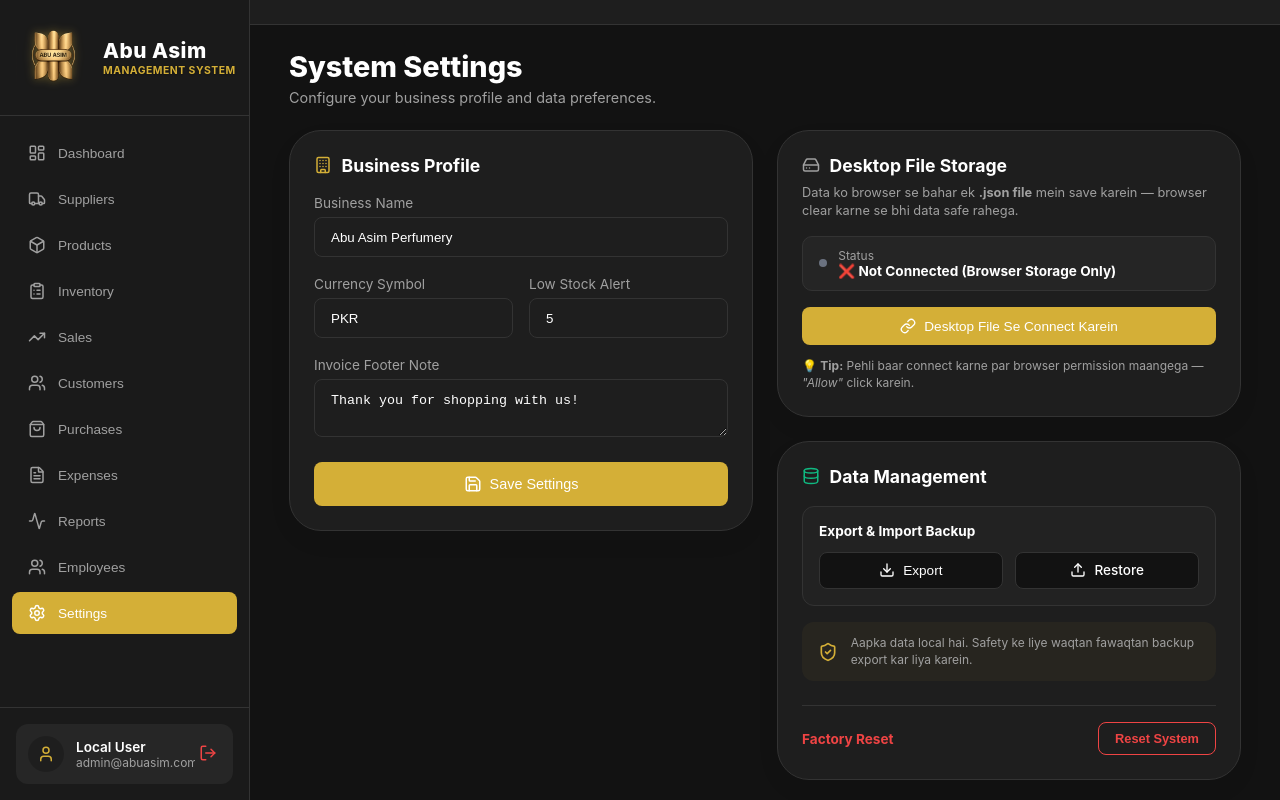
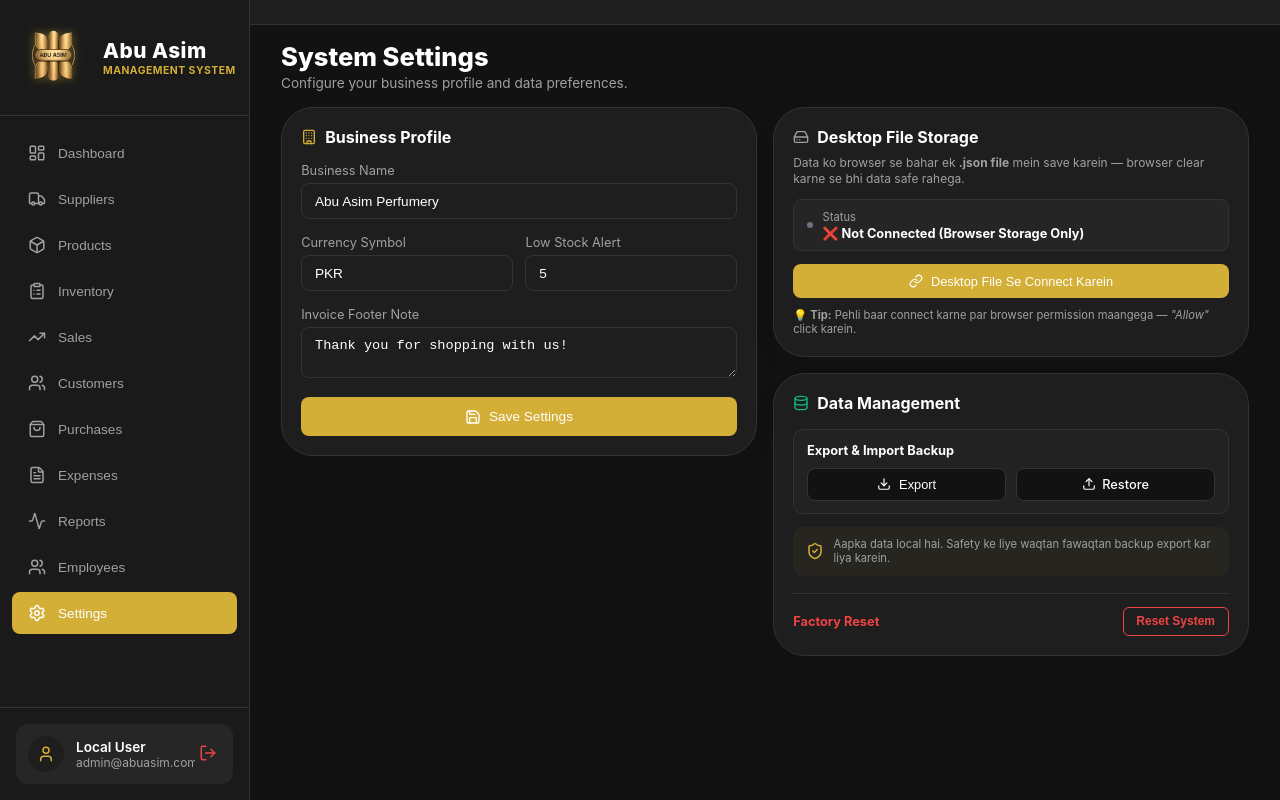
Before and after one commit to muavia123098-ship-it/abu-asim-system, a React (Vite) app: page /#/dashboard in a window 1280 px wide. Both pictures are taken after a click on the button "Settings". Built offline with nearby package versions, Linux system fonts and the light colour scheme.

Commit message:
Add files via upload

```diff
--- a/src/Settings.jsx
+++ b/src/Settings.jsx
@@ -190,134 +190,134 @@ export default function Settings() {
 
   return (
     <Layout>
-      <div style={{ padding: '1.5rem', maxWidth: '1000px', margin: '0 auto' }}>
+      <div style={{ padding: '1rem', maxWidth: '1000px', margin: '0 auto' }}>
 
-        <div style={{ marginBottom: '1.5rem' }}>
-          <h1 style={{ margin: 0, fontSize: '1.8rem', fontWeight: '800' }}>System Settings</h1>
-          <p style={{ color: 'var(--text-muted)', fontSize: '0.9rem', marginTop: '0.3rem' }}>Configure your business profile and data preferences.</p>
+        <div style={{ marginBottom: '1rem' }}>
+          <h1 style={{ margin: 0, fontSize: '1.6rem', fontWeight: '800' }}>System Settings</h1>
+          <p style={{ color: 'var(--text-muted)', fontSize: '0.85rem', margin: '0.2rem 0 0 0' }}>Configure your business profile and data preferences.</p>
         </div>
 
-        <div style={{ display: 'grid', gridTemplateColumns: '1fr 1fr', gap: '1.5rem', alignItems: 'start' }}>
+        <div style={{ display: 'grid', gridTemplateColumns: '1fr 1fr', gap: '1rem', alignItems: 'start' }}>
 
           {/* General Settings */}
-          <div className="glass-panel" style={{ padding: '1.5rem' }}>
-            <h3 style={{ margin: '0 0 1.2rem 0', display: 'flex', alignItems: 'center', gap: '0.6rem', fontSize: '1.1rem' }}><Building size={18} color="var(--primary)" /> Business Profile</h3>
+          <div className="glass-panel" style={{ padding: '1.2rem' }}>
+            <h3 style={{ margin: '0 0 1rem 0', display: 'flex', alignItems: 'center', gap: '0.5rem', fontSize: '1rem' }}><Building size={16} color="var(--primary)" /> Business Profile</h3>
 
-            <div style={{ display: 'flex', flexDirection: 'column', gap: '1.2rem' }}>
+            <div style={{ display: 'flex', flexDirection: 'column', gap: '1rem' }}>
               <div>
-                <label style={{ fontSize: '0.85rem', color: 'var(--text-muted)', display: 'block', marginBottom: '0.4rem' }}>Business Name</label>
-                <input className="input-field w-full" style={{ padding: '0.7rem 1rem' }} value={settings.businessName} onChange={e => setSettings({...settings, businessName: e.target.value})} />
+                <label style={{ fontSize: '0.8rem', color: 'var(--text-muted)', display: 'block', marginBottom: '0.3rem' }}>Business Name</label>
+                <input className="input-field w-full" style={{ padding: '0.6rem 0.8rem', fontSize: '0.85rem' }} value={settings.businessName} onChange={e => setSettings({...settings, businessName: e.target.value})} />
               </div>
 
-              <div style={{ display: 'grid', gridTemplateColumns: '1fr 1fr', gap: '1rem' }}>
+              <div style={{ display: 'grid', gridTemplateColumns: '1fr 1fr', gap: '0.8rem' }}>
                 <div>
-                  <label style={{ fontSize: '0.85rem', color: 'var(--text-muted)', display: 'block', marginBottom: '0.4rem' }}>Currency Symbol</label>
-                  <input className="input-field w-full" style={{ padding: '0.7rem 1rem' }} value={settings.currency} onChange={e => setSettings({...settings, currency: e.target.value})} />
+                  <label style={{ fontSize: '0.8rem', color: 'var(--text-muted)', display: 'block', marginBottom: '0.3rem' }}>Currency Symbol</label>
+                  <input className="input-field w-full" style={{ padding: '0.6rem 0.8rem', fontSize: '0.85rem' }} value={settings.currency} onChange={e => setSettings({...settings, currency: e.target.value})} />
                 </div>
                 <div>
-                  <label style={{ fontSize: '0.85rem', color: 'var(--text-muted)', display: 'block', marginBottom: '0.4rem' }}>Low Stock Alert</label>
-                  <input type="number" className="input-field w-full" style={{ padding: '0.7rem 1rem' }} value={settings.lowStockThreshold} onChange={e => setSettings({...settings, lowStockThreshold: parseInt(e.target.value)})} />
+                  <label style={{ fontSize: '0.8rem', color: 'var(--text-muted)', display: 'block', marginBottom: '0.3rem' }}>Low Stock Alert</label>
+                  <input type="number" className="input-field w-full" style={{ padding: '0.6rem 0.8rem', fontSize: '0.85rem' }} value={settings.lowStockThreshold} onChange={e => setSettings({...settings, lowStockThreshold: parseInt(e.target.value)})} />
                 </div>
               </div>
 
               <div>
-                <label style={{ fontSize: '0.85rem', color: 'var(--text-muted)', display: 'block', marginBottom: '0.4rem' }}>Invoice Footer Note</label>
-                <textarea className="input-field w-full" rows="2" style={{ height: 'auto', padding: '0.8rem 1rem' }} value={settings.invoiceNote} onChange={e => setSettings({...settings, invoiceNote: e.target.value})} />
+                <label style={{ fontSize: '0.8rem', color: 'var(--text-muted)', display: 'block', marginBottom: '0.3rem' }}>Invoice Footer Note</label>
+                <textarea className="input-field w-full" rows="2" style={{ height: 'auto', padding: '0.6rem 0.8rem', fontSize: '0.85rem' }} value={settings.invoiceNote} onChange={e => setSettings({...settings, invoiceNote: e.target.value})} />
               </div>
 
-              <button disabled={isLoading} onClick={handleSave} className="btn-primary" style={{ marginTop: '0.2rem', justifyContent: 'center', padding: '0.8rem', fontSize: '0.9rem' }}>
-                <Save size={18} /> {isLoading ? 'Saving...' : 'Save Settings'}
+              <button disabled={isLoading} onClick={handleSave} className="btn-primary" style={{ marginTop: '0', justifyContent: 'center', padding: '0.7rem', fontSize: '0.85rem' }}>
+                <Save size={16} /> {isLoading ? 'Saving...' : 'Save Settings'}
               </button>
             </div>
           </div>
 
           {/* Data Management Refined */}
-          <div style={{ display: 'flex', flexDirection: 'column', gap: '1.5rem' }}>
+          <div style={{ display: 'flex', flexDirection: 'column', gap: '1rem' }}>
 
             {/* ── Desktop File Storage Panel ── */}
-            <div className="glass-panel" style={{ padding: '1.5rem', border: fileStatus.connected ? '1px solid rgba(212,175,55,0.5)' : '1px solid var(--border-color)' }}>
-              <h3 style={{ margin: '0 0 0.5rem 0', display: 'flex', alignItems: 'center', gap: '0.6rem', fontSize: '1.1rem' }}>
-                <HardDrive size={18} color={fileStatus.connected ? 'var(--primary)' : 'var(--text-muted)'} />
+            <div className="glass-panel" style={{ padding: '1.2rem', border: fileStatus.connected ? '1px solid rgba(212,175,55,0.5)' : '1px solid var(--border-color)' }}>
+              <h3 style={{ margin: '0 0 0.5rem 0', display: 'flex', alignItems: 'center', gap: '0.5rem', fontSize: '1rem' }}>
+                <HardDrive size={16} color={fileStatus.connected ? 'var(--primary)' : 'var(--text-muted)'} />
                 Desktop File Storage
               </h3>
-              <p style={{ fontSize: '0.8rem', color: 'var(--text-muted)', margin: '0 0 1rem 0', lineHeight: '1.4' }}>
+              <p style={{ fontSize: '0.75rem', color: 'var(--text-muted)', margin: '0 0 0.8rem 0', lineHeight: '1.3' }}>
                 Data ko browser se bahar ek <strong>.json file</strong> mein save karein — browser clear karne se bhi data safe rahega.
               </p>
 
               {/* Status Badge */}
-              <div style={{ display: 'flex', alignItems: 'center', gap: '0.7rem', padding: '0.7rem 1rem', borderRadius: '10px', backgroundColor: fileStatus.connected ? 'rgba(212,175,55,0.08)' : 'rgba(255,255,255,0.03)', border: fileStatus.connected ? '1px solid rgba(212,175,55,0.3)' : '1px solid var(--border-color)', marginBottom: '1rem' }}>
-                <div style={{ width: '8px', height: '8px', borderRadius: '50%', backgroundColor: fileStatus.connected ? '#22c55e' : '#6b7280', boxShadow: fileStatus.connected ? '0 0 8px #22c55e' : 'none', flexShrink: 0 }} />
+              <div style={{ display: 'flex', alignItems: 'center', gap: '0.6rem', padding: '0.6rem 0.8rem', borderRadius: '8px', backgroundColor: fileStatus.connected ? 'rgba(212,175,55,0.08)' : 'rgba(255,255,255,0.03)', border: fileStatus.connected ? '1px solid rgba(212,175,55,0.3)' : '1px solid var(--border-color)', marginBottom: '0.8rem' }}>
+                <div style={{ width: '6px', height: '6px', borderRadius: '50%', backgroundColor: fileStatus.connected ? '#22c55e' : '#6b7280', boxShadow: fileStatus.connected ? '0 0 8px #22c55e' : 'none', flexShrink: 0 }} />
                 <div style={{ flex: 1 }}>
-                  <div style={{ fontSize: '0.75rem', color: 'var(--text-muted)' }}>Status</div>
-                  <div style={{ fontSize: '0.85rem', fontWeight: '700', color: fileStatus.connected ? 'var(--primary)' : 'var(--text-main)' }}>
+                  <div style={{ fontSize: '0.7rem', color: 'var(--text-muted)', marginBottom: '0.1rem' }}>Status</div>
+                  <div style={{ fontSize: '0.8rem', fontWeight: '700', color: fileStatus.connected ? 'var(--primary)' : 'var(--text-main)' }}>
                     {fileStatus.connected ? `✅ Connected: ${fileStatus.fileName}` : '❌ Not Connected (Browser Storage Only)'}
                   </div>
                 </div>
               </div>
 
               {showFileSuccess && (
-                <div style={{ display: 'flex', alignItems: 'center', gap: '0.6rem', padding: '0.6rem 0.8rem', borderRadius: '8px', backgroundColor: 'rgba(34,197,94,0.1)', border: '1px solid rgba(34,197,94,0.3)', marginBottom: '0.8rem' }}>
-                  <CheckCircle2 size={16} color="#22c55e" />
-                  <span style={{ fontSize: '0.8rem', color: '#22c55e', fontWeight: '600' }}>File successfully linked! Data ab auto-save hoga. 🎉</span>
+                <div style={{ display: 'flex', alignItems: 'center', gap: '0.5rem', padding: '0.5rem 0.8rem', borderRadius: '6px', backgroundColor: 'rgba(34,197,94,0.1)', border: '1px solid rgba(34,197,94,0.3)', marginBottom: '0.8rem' }}>
+                  <CheckCircle2 size={14} color="#22c55e" />
+                  <span style={{ fontSize: '0.75rem', color: '#22c55e', fontWeight: '600' }}>File successfully linked! Data ab auto-save hoga. 🎉</span>
                 </div>
               )}
 
-              <div style={{ display: 'flex', gap: '0.8rem' }}>
+              <div style={{ display: 'flex', gap: '0.6rem' }}>
                 {!fileStatus.connected ? (
                   <button
                     onClick={handleConnectFile}
                     disabled={fileConnecting}
                     className="btn-primary"
-                    style={{ flex: 1, padding: '0.7rem', justifyContent: 'center', fontSize: '0.85rem' }}
+                    style={{ flex: 1, padding: '0.6rem', justifyContent: 'center', fontSize: '0.8rem' }}
                   >
-                    <Link size={16} />
+                    <Link size={14} />
                     {fileConnecting ? 'Connecting...' : 'Desktop File Se Connect Karein'}
                   </button>
                 ) : (
                   <button
                     onClick={handleDisconnectFile}
-                    style={{ flex: 1, padding: '0.7rem', borderRadius: '10px', border: '1px solid var(--danger)', backgroundColor: 'transparent', color: 'var(--danger)', cursor: 'pointer', fontWeight: '700', display: 'flex', alignItems: 'center', justifyContent: 'center', gap: '0.5rem', fontSize: '0.85rem' }}
+                    style={{ flex: 1, padding: '0.6rem', borderRadius: '8px', border: '1px solid var(--danger)', backgroundColor: 'transparent', color: 'var(--danger)', cursor: 'pointer', fontWeight: '700', display: 'flex', alignItems: 'center', justifyContent: 'center', gap: '0.4rem', fontSize: '0.8rem' }}
                   >
-                    <Unlink size={16} />
+                    <Unlink size={14} />
                     Disconnect
                   </button>
                 )}
               </div>
 
-              <p style={{ fontSize: '0.75rem', color: 'var(--text-muted)', marginTop: '0.8rem', lineHeight: '1.4', marginBottom: 0 }}>
+              <p style={{ fontSize: '0.7rem', color: 'var(--text-muted)', marginTop: '0.6rem', lineHeight: '1.3', marginBottom: 0 }}>
                 💡 <strong>Tip:</strong> Pehli baar connect karne par browser permission maangega — <em>"Allow"</em> click karein.
               </p>
             </div>
 
-            <div className="glass-panel" style={{ padding: '1.5rem' }}>
-              <h3 style={{ margin: '0 0 1.2rem 0', display: 'flex', alignItems: 'center', gap: '0.6rem', fontSize: '1.1rem' }}><Database size={18} color="var(--success)" /> Data Management</h3>
+            <div className="glass-panel" style={{ padding: '1.2rem' }}>
+              <h3 style={{ margin: '0 0 1rem 0', display: 'flex', alignItems: 'center', gap: '0.5rem', fontSize: '1rem' }}><Database size={16} color="var(--success)" /> Data Management</h3>
 
-              <div style={{ display: 'flex', flexDirection: 'column', gap: '1rem' }}>
-                <div style={{ backgroundColor: 'rgba(255,255,255,0.02)', padding: '1rem', borderRadius: '12px', border: '1px solid var(--border-color)' }}>
-                  <div style={{ fontSize: '0.85rem', fontWeight: 'bold', marginBottom: '0.8rem' }}>Export & Import Backup</div>
-                  <div style={{ display: 'flex', gap: '0.8rem' }}>
-                    <button disabled={backupLoading} onClick={handleBackup} className="btn-primary" style={{ flex: 1, padding: '0.6rem', backgroundColor: 'var(--bg-main)', border: '1px solid var(--border-color)', color: 'var(--text-main)', fontSize: '0.85rem', display: 'flex', justifyContent: 'center' }}>
-                      <Download size={16} /> {backupLoading ? '...' : 'Export'}
+              <div style={{ display: 'flex', flexDirection: 'column', gap: '0.8rem' }}>
+                <div style={{ backgroundColor: 'rgba(255,255,255,0.02)', padding: '0.8rem', borderRadius: '10px', border: '1px solid var(--border-color)' }}>
+                  <div style={{ fontSize: '0.8rem', fontWeight: 'bold', marginBottom: '0.6rem' }}>Export & Import Backup</div>
+                  <div style={{ display: 'flex', gap: '0.6rem' }}>
+                    <button disabled={backupLoading} onClick={handleBackup} className="btn-primary" style={{ flex: 1, padding: '0.5rem', backgroundColor: 'var(--bg-main)', border: '1px solid var(--border-color)', color: 'var(--text-main)', fontSize: '0.8rem', display: 'flex', justifyContent: 'center' }}>
+                      <Download size={14} /> {backupLoading ? '...' : 'Export'}
                     </button>
-                    <label className="btn-primary" style={{ flex: 1, padding: '0.6rem', cursor: 'pointer', backgroundColor: 'var(--bg-main)', border: '1px solid var(--border-color)', color: 'var(--text-main)', fontSize: '0.85rem', display: 'flex', justifyContent: 'center', alignItems: 'center', gap: '0.5rem' }}>
-                      <Upload size={16} /> Restore
+                    <label className="btn-primary" style={{ flex: 1, padding: '0.5rem', cursor: 'pointer', backgroundColor: 'var(--bg-main)', border: '1px solid var(--border-color)', color: 'var(--text-main)', fontSize: '0.8rem', display: 'flex', justifyContent: 'center', alignItems: 'center', gap: '0.4rem' }}>
+                      <Upload size={14} /> Restore
                       <input type="file" hidden accept=".json" onChange={handleRestoreSelect} />
                     </label>
                   </div>
                 </div>
 
-                <div style={{ padding: '0.8rem 1rem', backgroundColor: 'rgba(212, 175, 55, 0.05)', borderRadius: '12px', display: 'flex', gap: '0.8rem', alignItems: 'center' }}>
-                  <ShieldCheck size={20} color="var(--primary)" style={{ flexShrink: 0 }} />
-                  <p style={{ fontSize: '0.75rem', color: 'var(--text-muted)', margin: 0, lineHeight: '1.4' }}>Aapka data local hai. Safety ke liye waqtan fawaqtan backup export kar liya karein.</p>
+                <div style={{ padding: '0.6rem 0.8rem', backgroundColor: 'rgba(212, 175, 55, 0.05)', borderRadius: '10px', display: 'flex', gap: '0.6rem', alignItems: 'center' }}>
+                  <ShieldCheck size={18} color="var(--primary)" style={{ flexShrink: 0 }} />
+                  <p style={{ fontSize: '0.7rem', color: 'var(--text-muted)', margin: 0, lineHeight: '1.3' }}>Aapka data local hai. Safety ke liye waqtan fawaqtan backup export kar liya karein.</p>
                 </div>
 
                 {/* Danger Zone Refined */}
-                <div style={{ marginTop: '0.5rem', paddingTop: '1rem', borderTop: '1px solid var(--border-color)' }}>
+                <div style={{ marginTop: '0.3rem', paddingTop: '0.8rem', borderTop: '1px solid var(--border-color)' }}>
                    <div style={{ display: 'flex', justifyContent: 'space-between', alignItems: 'center' }}>
-                      <div style={{ fontSize: '0.85rem', color: 'var(--danger)', fontWeight: 'bold' }}>Factory Reset</div>
+                      <div style={{ fontSize: '0.8rem', color: 'var(--danger)', fontWeight: 'bold' }}>Factory Reset</div>
                       <button
                         onClick={() => setShowDeleteConfirm(true)}
-                        style={{ padding: '0.5rem 1rem', borderRadius: '8px', backgroundColor: 'transparent', color: 'var(--danger)', border: '1px solid var(--danger)', cursor: 'pointer', fontSize: '0.8rem', fontWeight: 'bold' }}
+                        style={{ padding: '0.4rem 0.8rem', borderRadius: '6px', backgroundColor: 'transparent', color: 'var(--danger)', border: '1px solid var(--danger)', cursor: 'pointer', fontSize: '0.75rem', fontWeight: 'bold' }}
                       >
                         Reset System
                       </button>
```
